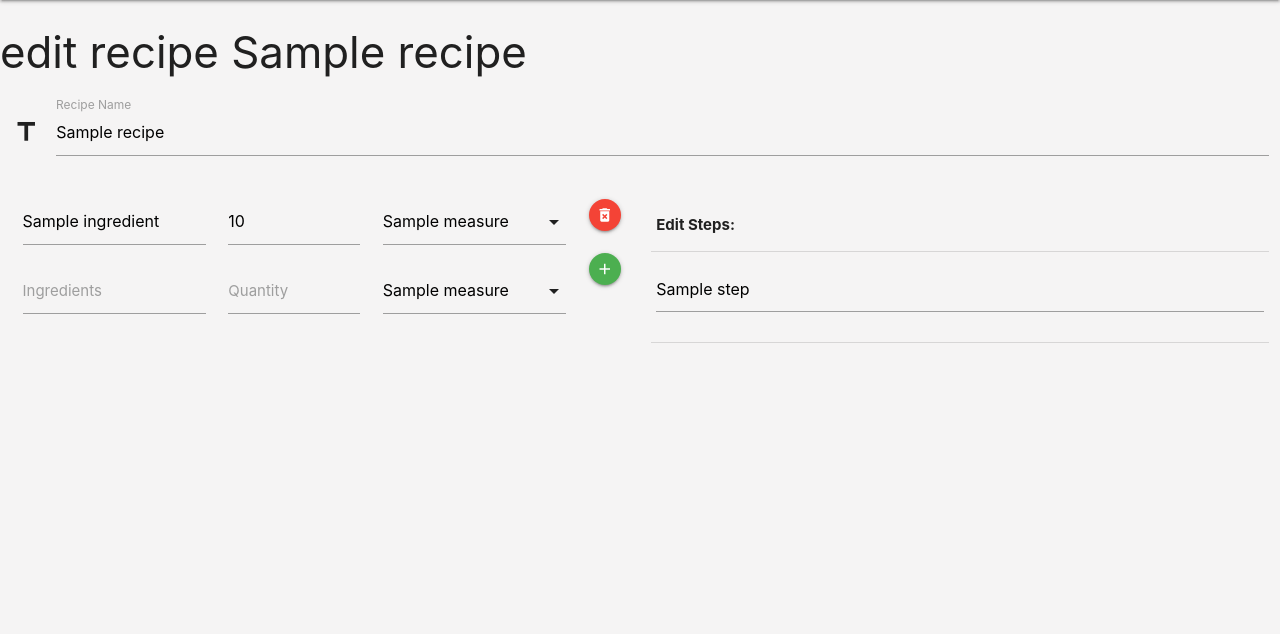
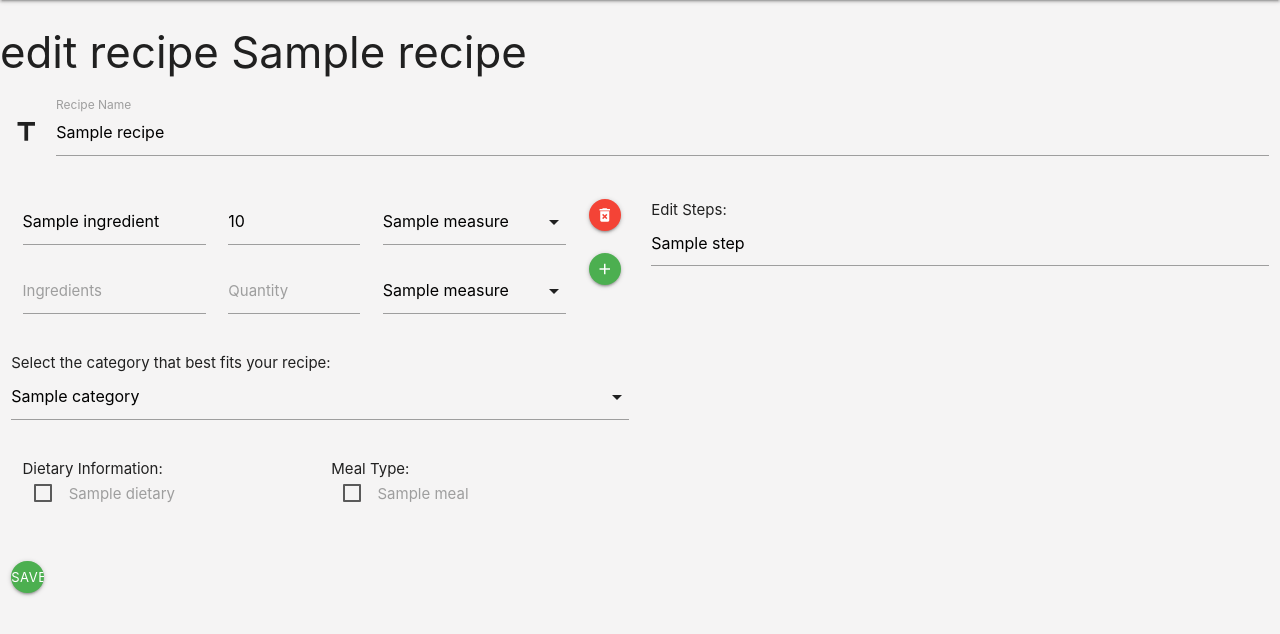
Before and after one commit to MllrB/nomnoms, a Flask app: template templates/update_recipe.html in a window 1280 px wide. Shown: the part 64-698 px from the top of the page. Run offline with Flask 2, Linux system fonts and the light colour scheme; the template is opened without the code that fills it: most values are stand-ins (such as "Sample title", 1, 10 or a date in 2020); lists and menus that the app fills with data are empty; some libraries are stand-ins or nearby versions; some web fonts are replaced.

Commit message:
Adding and removing ingredients functionalit added to app.py. Save button added to form and functionality for any new values to be added to existing recipe added to app.py. Tested but not yet saving to database

```diff
--- a/app.py
+++ b/app.py
@@ -23,15 +23,17 @@ def recipe_init():
     'steps': [],
     'category': '',
     'owner': '',
-    'pin': ''}
+    'pin': '',
+    'dietary_info': {},
+    'meal_info': {} }
 
     # add key value pairs for recipe filters and allow for additions/deletions to filter keywords at db level
     recipe_info = mongo.db.optionalTypes.find_one({'name': 'recipe_info'})
     for key in recipe_info['dietary']:
-        blank_recipe[key] = 'off'
+        blank_recipe['dietary_info'][key] = 'off'
 
     for key in recipe_info['meal']:
-        blank_recipe[key] = 'off'
+        blank_recipe['meal_info'][key] = 'off'
 
     return blank_recipe
 
@@ -65,9 +67,9 @@ def add_recipe():
 
     if request.method == 'POST':
         recipe_holder = request.form.to_dict()
+
         # processing steps info from <textarea> into an array so each step
         # can be treated separately upon retrieval from mongodb
-
         steps_holder = recipe_holder['steps']
 
         # There is a need to replace any instances of double quotes to avoid errors when converting
@@ -95,10 +97,23 @@ def add_recipe():
                 ingredients[i] = ast.literal_eval(val)
         recipe_holder['ingredients'] = ingredients
 
-        recipe_holder['owner'] = recipe_holder['owner']
+        recipe_holder['owner'] = recipe_holder['owner'].lower()
         # replace values in blank document with form data
-        for key in recipe_holder:
-            recipe_to_add[key] = recipe_holder[key]
+
+        for i in recipe_holder:
+            add_to_recipe = True
+            for key in recipe_to_add['dietary_info']:
+                if key == i:
+                    recipe_to_add['dietary_info'][key] = 'on'
+                    add_to_recipe = False
+
+            for key in recipe_to_add['meal_info']:
+                if key == i:
+                    recipe_to_add['meal_info'][key] = 'on'
+                    add_to_recipe = False
+
+            if add_to_recipe:
+                recipe_to_add[i] = recipe_holder[i]
 
         # insert new recipe document in db
         recipe_db_connection = mongo.db.scrambledeggs
@@ -126,27 +141,70 @@ def find_recipe_to_edit():
 
     return redirect(url_for('home'))
 
-@app.route('/recipe_to_update/<recipe_id>')
+@app.route('/recipe_to_update/<recipe_id>', methods=['GET', 'POST'])
 def recipe_to_update(recipe_id):
     # takes the selected recipe and displays editing options
     recipe = mongo.db.scrambledeggs.find_one({'_id': ObjectId(recipe_id)})
 
     measurements_list = mongo.db.optionalTypes.find_one({'name': 'measurements'})['values']
     categories = mongo.db.optionalTypes.find_one({'name': 'recipe_type'})['values']
-    recipe_info = mongo.db.optionalTypes.find_one({'name': 'recipe_info'})
 
-    return render_template('update_recipe.html', recipe=recipe, measurements=measurements_list, categories=categories, recipe_info=recipe_info)
+    return render_template('update_recipe.html', recipe=recipe, measurements=measurements_list, categories=categories)
 
 @app.route('/update_recipe/<recipe_id>', methods=['POST'])
 def update_recipe(recipe_id):
+    recipe = mongo.db.scrambledeggs.find_one({'_id': ObjectId(recipe_id)})
 
     if request.method == 'POST':
+        form_values = request.form.to_dict()
         if 'remove_ingredient' in request.form:
             ingredient_to_remove = request.form['remove_ingredient']
             remove_ingredient(recipe_id, ingredient_to_remove)
         elif 'add_ingredient' in request.form:
-            new_ingredient = request.form.to_dict()
+            new_ingredient = {'ingredient_name': form_values['ingredient_name'],
+            'quantity': form_values['quantity'],
+            'measurement': form_values['measurement']}
             add_ingredient(recipe_id, new_ingredient)
+        elif 'save_recipe' in request.form:
+            recipe['title'] = form_values['title']
+            recipe['category'] = form_values['category']
+            # remove unnecessary fields and values before further processing
+            del form_values['title'], form_values['category']
+            del form_values['ingredient_name'], form_values['quantity'], form_values['measurement']
+
+            # reset dietary info prior to overwrite
+            for dict_key in recipe['dietary_info']:
+                    recipe['dietary_info'][dict_key] = 'off'
+
+            # reset meal type info prior to overwrite
+            for dict_key in recipe['meal_info']:
+                    recipe['meal_info'][dict_key] = 'off'
+
+            for form_key in form_values:
+                # update changes to ingredients
+                for index, ingredient in enumerate(recipe['ingredients']):
+                    if ingredient['ingredient_id'] in form_key:
+                        new_key = form_key.split('_' + ingredient['ingredient_id'])
+                        ingredient[new_key[0]] = form_values[form_key]
+                    recipe['ingredients'][index] = ingredient
+                # update changes to steps
+                for index, step in enumerate(recipe['steps']):
+                    if step['step_id'] == form_key:
+                        step['step'] = form_values[form_key]
+                        recipe['steps'][index] = step
+                # update dietary info
+                for dict_key in recipe['dietary_info']:
+                    if dict_key == form_key:
+                        recipe['dietary_info'][dict_key] = 'on'
+                # update meal type
+                for dict_key in recipe['meal_info']:
+                    if dict_key == form_key:
+                        recipe['meal_info'][dict_key] = 'on'
+
+            print(recipe)
+            print('')
+            print(form_values)
+
 
     return redirect(url_for('recipe_to_update', recipe_id=recipe_id))
 
@@ -164,13 +222,11 @@ def remove_ingredient(recipe_id, ingredient_to_remove):
 
     return
 
-# @app.route('/add_ingredient/<recipe_id>', methods=['POST'])
 def add_ingredient(recipe_id, new_ingredient):
     # creates a new list of ingredients by appending a new ingredient to the list of ingredient objects from the db
     # and updates the database before reloading the page
     recipe = mongo.db.scrambledeggs.find_one({'_id': ObjectId(recipe_id)})
 
-    print(new_ingredient)
     # finding the next available/unused ingredient id
     used_ids = []
     for item in recipe['ingredients']:
@@ -193,6 +249,5 @@ def add_ingredient(recipe_id, new_ingredient):
 
     return
 
-
 if __name__ =='__main__':
     app.run(host=os.environ.get('IP'), port=os.environ.get('PORT'), debug=True)
--- a/templates/update_recipe.html
+++ b/templates/update_recipe.html
@@ -1,7 +1,8 @@
 {% extends 'base.html' %} {% block content %}
 <h3>edit recipe {{recipe.title}}</h3>
+
+<form action="{{url_for('update_recipe', recipe_id=recipe._id)}}" method="POST" name="existing_ingredients">
     <div class="row">
-    <form action="" method="POST" class="col s12" name="title">
         <div class="row">
             <div class="input-field col s12">
                 <i class="material-icons prefix">title</i>
@@ -9,20 +10,18 @@
                 <label for="icon_prefix">Recipe Name</label>
             </div>
         </div>
-    </form>
+
         <div class="row">
             <div class="col s6">
-            <form action="{{url_for('update_recipe', recipe_id=recipe._id)}}" method="POST" name="existing_ingredients">
                 {% for ingredient in recipe.ingredients %}
-                <input id="ingredient_id" name='ingredient_id' type="text" class="validate hidden-element" value="{{ingredient.ingredient_id}}">
                 <div class="col s4">
-                    <input id="icon_prefix" name='ingredient_name' type="text" class="validate" value="{{ingredient.ingredient_name}}">
+                    <input id="icon_prefix" name='ingredient_name_{{ingredient.ingredient_id}}' type="text" class="validate" value="{{ingredient.ingredient_name}}">
                 </div>
                 <div class="col s3">
-                    <input id="icon_prefix" name='quantity' type="text" class="validate" value="{{ingredient.quantity}}">
+                    <input id="icon_prefix" name='quantity_{{ingredient.ingredient_id}}' type="text" class="validate" value="{{ingredient.quantity}}">
                 </div>
                 <div class="col s4">
-                    <select id="measurements" name="measurement">
+                    <select id="measurements" name="measurement_{{ingredient.ingredient_id}}">
                     {% for measure in measurements %}
                         {% if measure == ingredient.measurement %}
                         <option value="{{measure}}" selected>{{measure}}</option>
@@ -36,8 +35,7 @@
                     <button id='remove_ingredient' name="remove_ingredient" value="{{ingredient.ingredient_id}}" class="btn-floating btn-small waves-effect waves-light red" type="submit"><i class="material-icons">delete_forever</i></button>
                 </div>
                 {% endfor %}
-            </form>
-            <form action="{{url_for('update_recipe', recipe_id=recipe._id)}}" method="POST" name="add_ingredients">
+
                 <div class="input-field col s4">
                     <input id="ingredient" type="text" class="validate" name='ingredient_name'>
                     <label for="ingredient">Ingredients</label>
@@ -56,20 +54,64 @@
                 <div class="col s1">
                     <button id='add_ingredient' name='add_ingredient' class="btn-floating btn-small waves-effect waves-light green" type="submit"><i class="material-icons">add</i></button>
                 </div>
-            </form>
+
+                <div class="row">
+                    <div class="input-field col s12">
+                        <span>Select the category that best fits your recipe:</span>
+                        <select id="recipe_category" name='category'>
+                        {% for category in categories %}
+                            {% if recipe.category == category %}
+                                <option value="{{category}}" selected>{{category}}</option>
+                            {% else %}
+                                <option value="{{category}}">{{category}}</option>
+                            {% endif %}
+                        {% endfor %}
+                        </select>
+                    </div>
+                    <div class="input-field col s12">
+                        <div class="col s6">
+                            Dietary Information: {% for dietary in recipe.dietary_info %}
+                            <div class="col s12">
+                                {% if recipe.dietary_info[dietary] == 'on' %}
+                                <label>
+                                    <input type="checkbox" name="{{dietary}}" checked/>
+                                    <span>{{dietary}}</span>
+                                </label> {% else %}
+                                <label>
+                                    <input type="checkbox" name="{{dietary}}"/>
+                                    <span>{{dietary}}</span>
+                                </label> {% endif %}
+                            </div>
+                            {% endfor %}
                         </div>
                         <div class="col s6">
-            <table>
-                <tr>
-                    <th>Edit Steps:</th>
-                </tr>
-                {% for steps in recipe.steps %}
-                <tr>
-                    <td><textarea id="steps-input" name="{{steps.step_id}}" class="materialize-textarea">{{steps.step}}</textarea></td>
-                </tr>
+                            Meal Type: {% for meal in recipe.meal_info %}
+                            <div class="col s12">
+                                {% if recipe.meal_info[meal] == 'on' %}
+                                <label>
+                                    <input type="checkbox" name="{{meal}}" checked/>
+                                    <span>{{meal}}</span>
+                                </label> {% else %}
+                                <label>
+                                    <input type="checkbox" name="{{meal}}"/>
+                                    <span>{{meal}}</span>
+                                </label> {% endif %}
+                            </div>
                             {% endfor %}
-            </table>
                         </div>
                     </div>
                 </div>
+            </div>
+            <div class="col s6">
+                Edit Steps: {% for steps in recipe.steps %}
+                <textarea id="steps-input" name="{{steps.step_id}}" class="materialize-textarea">{{steps.step}}</textarea> {% endfor %}
+            </div>
+        </div>
+        <div class="row">
+            <div class="col s12">
+                <button name="save_recipe" value="saved" class="btn-floating btn-small waves-effect waves-light green" type="submit">Save Recipe<i class="material-icons right">save</i></button>
+            </div>
+        </div>
+    </div>
+</form>
 {% endblock %}
```
Lines whose indentation alone changed are shown as unchanged.
